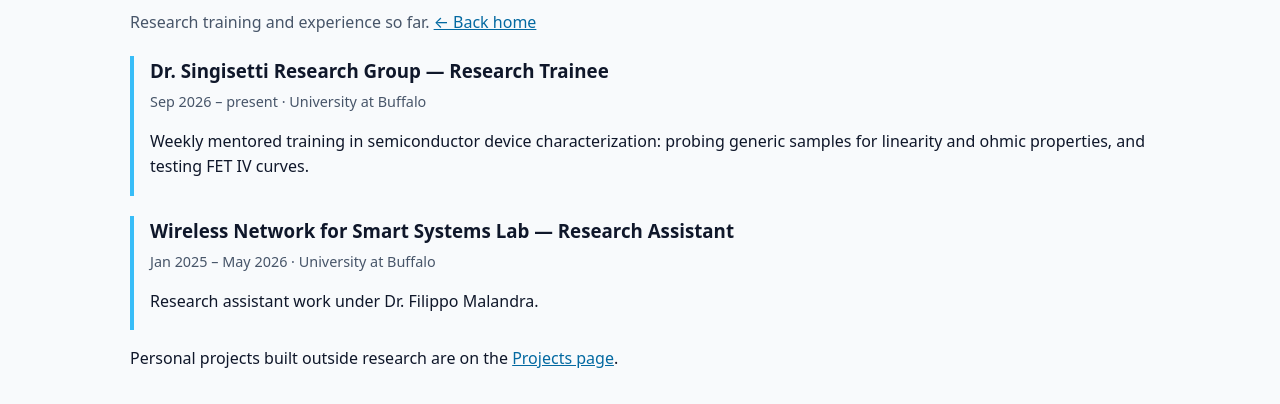
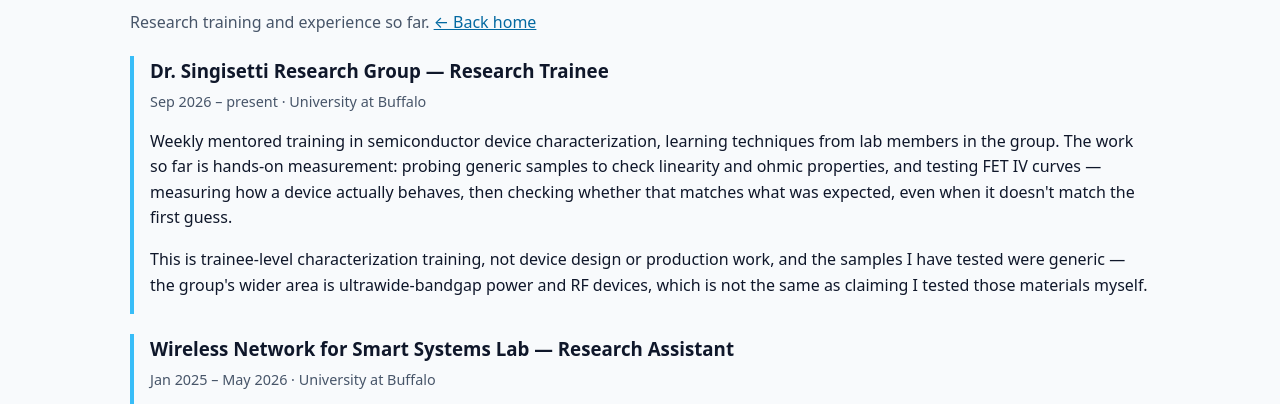
Before and after one commit to HingYipWu/portfolio-site, a website: page research.html in a window 1280 px wide. Shown: the part 196-600 px from the top of the page. Drawn offline with Linux system fonts and the light colour scheme.

Commit message:
Expand research page with Singisetti training detail and Wireless Lab hardware detail

```diff
--- a/research.html
+++ b/research.html
@@ -29,12 +29,13 @@
     <article>
       <h3>Dr. Singisetti Research Group — Research Trainee</h3>
       <p class="meta">Sep 2026 – present · University at Buffalo</p>
-      <p>Weekly mentored training in semiconductor device characterization: probing generic samples for linearity and ohmic properties, and testing FET IV curves.</p>
+      <p>Weekly mentored training in semiconductor device characterization, learning techniques from lab members in the group. The work so far is hands-on measurement: probing generic samples to check linearity and ohmic properties, and testing FET IV curves — measuring how a device actually behaves, then checking whether that matches what was expected, even when it doesn't match the first guess.</p>
+      <p>This is trainee-level characterization training, not device design or production work, and the samples I have tested were generic — the group's wider area is ultrawide-bandgap power and RF devices, which is not the same as claiming I tested those materials myself.</p>
     </article>
     <article>
       <h3>Wireless Network for Smart Systems Lab — Research Assistant</h3>
       <p class="meta">Jan 2025 – May 2026 · University at Buffalo</p>
-      <p>Research assistant work under Dr. Filippo Malandra.</p>
+      <p>Research assistant work under Dr. Filippo Malandra, supporting hardware experiments for micro-PMU data collection. That meant setting up Raspberry Pi 5 systems with ADCs, diagnosing ADC conflicts, and troubleshooting Arduino DUE, LTE, and GPS hardware when data collection didn't work as expected.</p>
     </article>
   </div>
   <p>Personal projects built outside research are on the <a href="/projects.html">Projects page</a>.</p>
```
